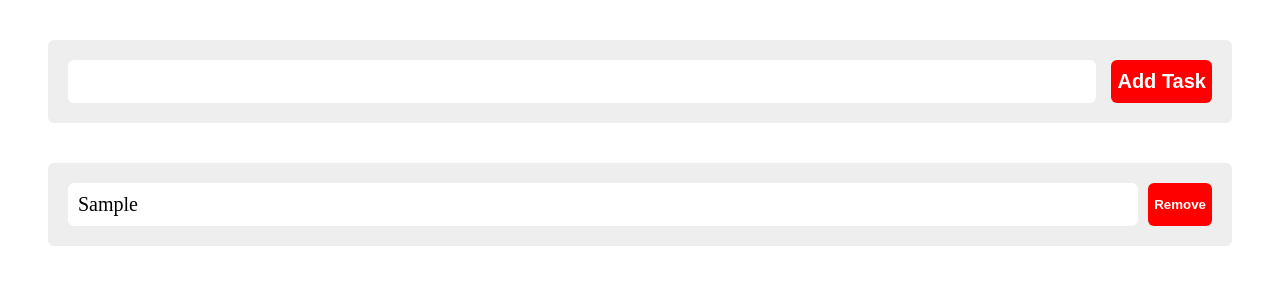
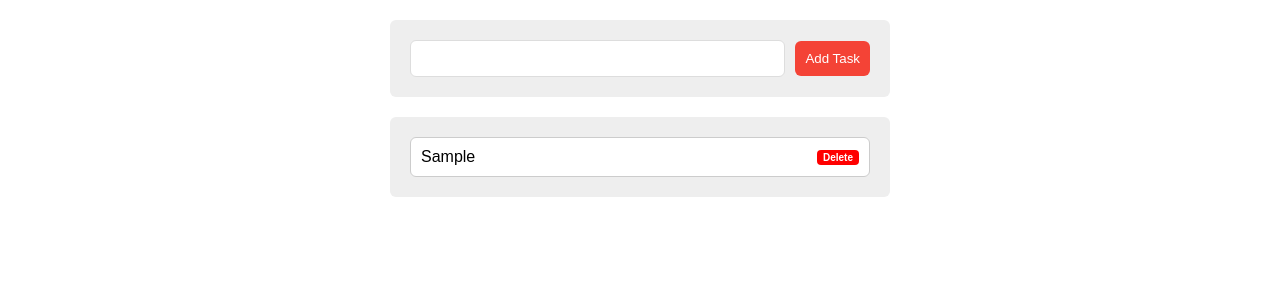
Before and after one commit to Abd-Elhadi/To-Do-app-with-local-storage, a plain HTML site: page index.html in a window 1280 px wide. Both pictures are taken after typing "Sample" into the empty fields and a click on the input "Add Task". Drawn offline with Linux system fonts and the light colour scheme.

Commit message:
refactor

```diff
--- a/index.css
+++ b/index.css
@@ -1,42 +1,67 @@
+body {
+        font-family: Arial, Helvetica, sans-serif;
+      }
       .container {
-    position: relative;
-
+        width: 500px;
+        margin: 20px auto;
       }
-.form,
+      .form {
+        background-color: #eee;
+        border-radius: 6px;
+        padding: 20px;
+        display: flex;
+        align-items: center;
+      }
+      .input {
+        padding: 10px;
+        border: 1px solid #ddd;
+        border-radius: 6px;
+        flex: 1;
+      }
+      .input:focus {
+        outline: none;
+      }
+      .add {
+        border: none;
+        background-color: #f44336;
+        color: white;
+        padding: 10px;
+        border-radius: 6px;
+        margin-left: 10px;
+        cursor: pointer;
+      }
       .tasks {
+        background-color: #eee;
+        margin-top: 20px;
+        border-radius: 6px;
+        padding: 20px;
+      }
+      .tasks .task {
+        background-color: white;
+        padding: 10px;
+        border-radius: 6px;
         display: flex;
         justify-content: space-between;
-    margin: 20px auto;
-    margin: 40px;
-    background-color: #eee;
-    position: relative;
-    border-radius: 6px;
-    padding: 20px;
-    overflow-x: hidden;
+        align-items: center;
+        transition: 0.3s;
+        cursor: pointer;
+        border: 1px solid #ccc;
       }
-
-.form .input,
-.form .add {
-    overflow: hidden;
-    border: none;
-    border-radius: 6px;
-    font-size: 20px;
+      .tasks .task:not(:last-child) {
+        margin-bottom: 15px;
       }
-
-.form .input {
-    margin-right: 15px;
-    flex: 2;
-    padding: 10px;
+      .tasks .task:hover {
+        background-color: #f7f7f7;
       }
-
-.form .input:focus {
-    outline: none;
-    border: 1px solid #aaa;
+      .tasks .task.done {
+        opacity: 0.5;
       }
-
-.form .add {
+      .tasks .task span {
+        font-weight: bold;
+        font-size: 10px;
         background-color: red;
         color: white;
-    font-weight: bold;
+        padding: 2px 6px;
+        border-radius: 4px;
         cursor: pointer;
       }
--- a/index.html
+++ b/index.html
@@ -12,8 +12,8 @@
 <body>
     <div class="container">
         <div class="form">
-            <input type="text" class="input">
-            <input type="submit" class="add" value="Add Task">
+            <input type="text" class="input" />
+            <input type="submit" class="add" value="Add Task" />
         </div>
         <div class="tasks"></div>
     </div>
--- a/index.js
+++ b/index.js
@@ -1,70 +1,110 @@
-let userInput = document.querySelector('.container .form .input');
-let addTask = document.querySelector('.container .form .add');
+let input = document.querySelector(".input");
+let submit = document.querySelector(".add");
+let tasksDiv = document.querySelector(".tasks");
 
-function getTaksDiv() {
-    let tasks = document.querySelector('.container .tasks');
-    return tasks;
+// Empty Array To Store The Tasks
+let arrayOfTasks = [];
+
+// Check if Theres Tasks In Local Storage
+if (localStorage.getItem("tasks")) {
+    arrayOfTasks = JSON.parse(localStorage.getItem("tasks"));
 }
 
-let tasks = getTaksDiv();
-tasks.style.cssText = 'flex-wrap: wrap; padding-bottom: 10px';
+// Trigger Get Data From Local Storage Function
+getDataFromLocalStorage();
 
-function addTasktoTasks(name) {
-    let task = document.createElement('div');
-    let className = name.split(" ").join('-').toLowerCase();
-    task.className = className;
-    task.style.cssText = 'display: flex; justify-content: space-between; width: 100%; margin-bottom: 10px;'
-    let span = document.createElement('span');
-    let taskName = document.createTextNode(name);
-    span.appendChild(taskName);
+// Add Task
+submit.onclick = function () {
+    if (input.value !== "") {
+        addTaskToArray(input.value); // Add Task To Array Of Tasks
+        input.value = ""; // Empty Input Field
+    }
+};
 
-    span.style.cssText = 'border-radius: 6px; width: 100%; background-color: white; padding: 10px; margin-right: 10px; font-size: 20px';
+// Click On Task Element
+tasksDiv.addEventListener("click", (e) => {
+    // Delete Button
+    if (e.target.classList.contains("del")) {
+        // Remove Task From Local Storage
+        deleteTaskWith(e.target.parentElement.getAttribute("data-id"));
+        // Remove Element From Page
+        e.target.parentElement.remove();
+    }
+    // Task Element
+    if (e.target.classList.contains("task")) {
+        // Toggle Completed For The Task
+        toggleStatusTaskWith(e.target.getAttribute("data-id"));
+        // Toggle Done Class
+        e.target.classList.toggle("done");
+    }
+});
 
-    let btn = document.createElement('button');
-    btn.style.cssText = 'border: none; border-radius: 6px; background-color: red; color: white; cursor: pointer; font-weight: bold; text-align: center; padding-lright: 10px';
-    btn.className = className;
-    let btnName = document.createTextNode('Remove');
-    btn.appendChild(btnName);
-
-    task.appendChild(span);
-    task.appendChild(btn);
-    tasks.appendChild(task);
+function addTaskToArray(taskText) {
+    // Task Data
+    const task = {
+        id: Date.now(),
+        title: taskText,
+        completed: false,
+    };
+    // Push Task To Array Of Tasks
+    arrayOfTasks.push(task);
+    // Add Tasks To Page
+    addElementsToPageFrom(arrayOfTasks);
+    // Add Tasks To Local Storage
+    addDataToLocalStorageFrom(arrayOfTasks);
 }
 
-
-function getAllNames() {
-    let allNames = [];
-    let allTasks = tasks.querySelectorAll('div span');
-    allTasks.forEach(task => {
-        allNames.push(task.innerHTML);
+function addElementsToPageFrom(arrayOfTasks) {
+    // Empty Tasks Div
+    tasksDiv.innerHTML = "";
+    // Looping On Array Of Tasks
+    arrayOfTasks.forEach((task) => {
+        // Create Main Div
+        let div = document.createElement("div");
+        div.className = "task";
+        // Check If Task is Done
+        if (task.completed) {
+            div.className = "task done";
+        }
+        div.setAttribute("data-id", task.id);
+        div.appendChild(document.createTextNode(task.title));
+        // Create Delete Button
+        let span = document.createElement("span");
+        span.className = "del";
+        span.appendChild(document.createTextNode("Delete"));
+        // Append Button To Main Div
+        div.appendChild(span);
+        // Add Task Div To Tasks Container
+        tasksDiv.appendChild(div);
     });
-    return allNames;
 }
 
+function addDataToLocalStorageFrom(arrayOfTasks) {
+    window.localStorage.setItem("tasks", JSON.stringify(arrayOfTasks));
+}
 
-addTask.addEventListener('click', (e) => {
-    if (userInput.value) {
-        let name = userInput.value;
-        addTasktoTasks(name);
-        userInput.value = '';
+function getDataFromLocalStorage() {
+    let data = window.localStorage.getItem("tasks");
+    if (data) {
+        let tasks = JSON.parse(data);
+        addElementsToPageFrom(tasks);
     }
-    let names = getAllNames();
-    window.localStorage.setItem('names', JSON.stringify(names));
-});
+}
 
-tasks.addEventListener('click', e => {
-    if (e.target.nodeName.toLowerCase() === 'button') {
-        e.target.parentNode.remove();
-    }
-    let names = getAllNames();
-    window.localStorage.setItem('names', JSON.stringify(names));
-});
+function deleteTaskWith(taskId) {
+    // For Explain Only
+    // for (let i = 0; i < arrayOfTasks.length; i++) {
+    //   console.log(`${arrayOfTasks[i].id} === ${taskId}`);
+    // }
+    arrayOfTasks = arrayOfTasks.filter((task) => task.id != taskId);
+    addDataToLocalStorageFrom(arrayOfTasks);
+}
 
-window.onload = function () {
-    let previousNames = JSON.parse(window.localStorage.getItem('names'));
-    if (previousNames) {
-        for (let i = 0; i < previousNames.length; i++) {
-            addTasktoTasks(previousNames[i]);
+function toggleStatusTaskWith(taskId) {
+    for (let i = 0; i < arrayOfTasks.length; i++) {
+        if (arrayOfTasks[i].id == taskId) {
+            arrayOfTasks[i].completed == false ? (arrayOfTasks[i].completed = true) : (arrayOfTasks[i].completed = false);
         }
     }
+    addDataToLocalStorageFrom(arrayOfTasks);
 }
```
Lines whose indentation alone changed are shown as unchanged.
